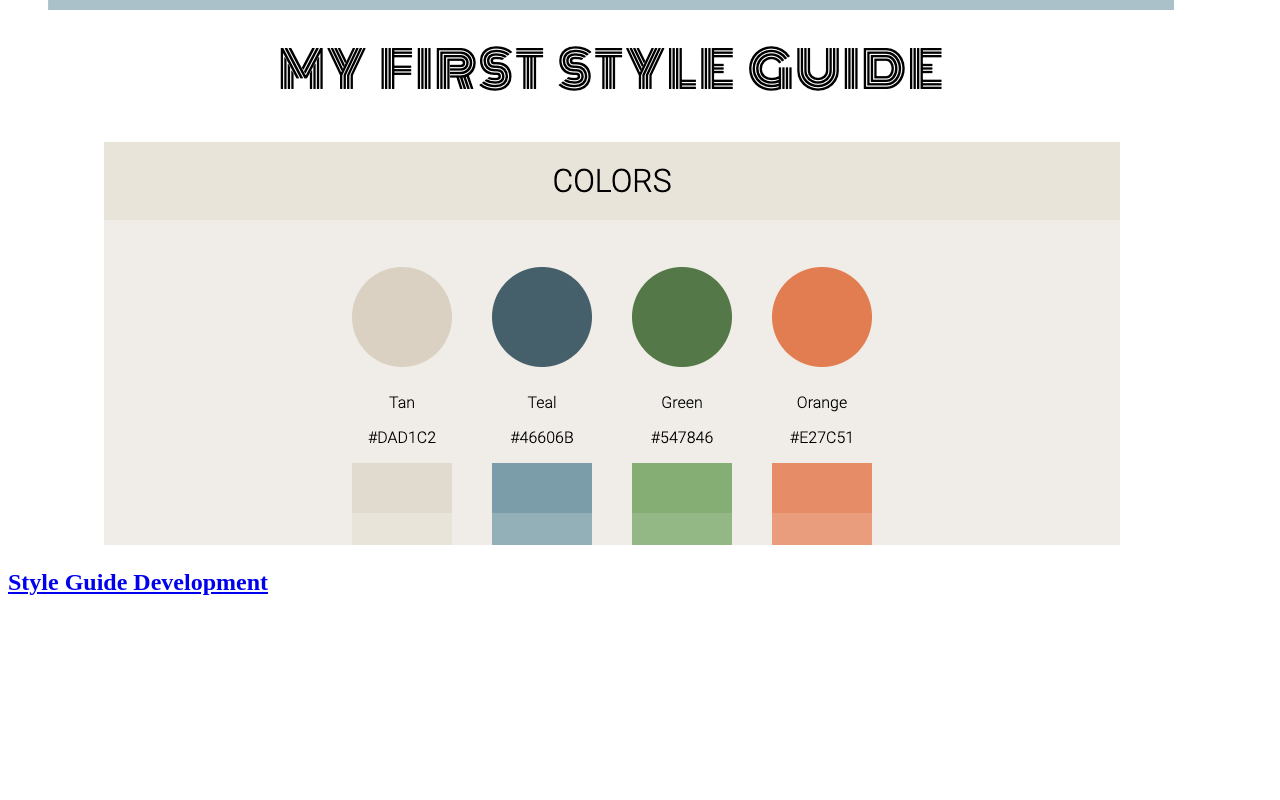
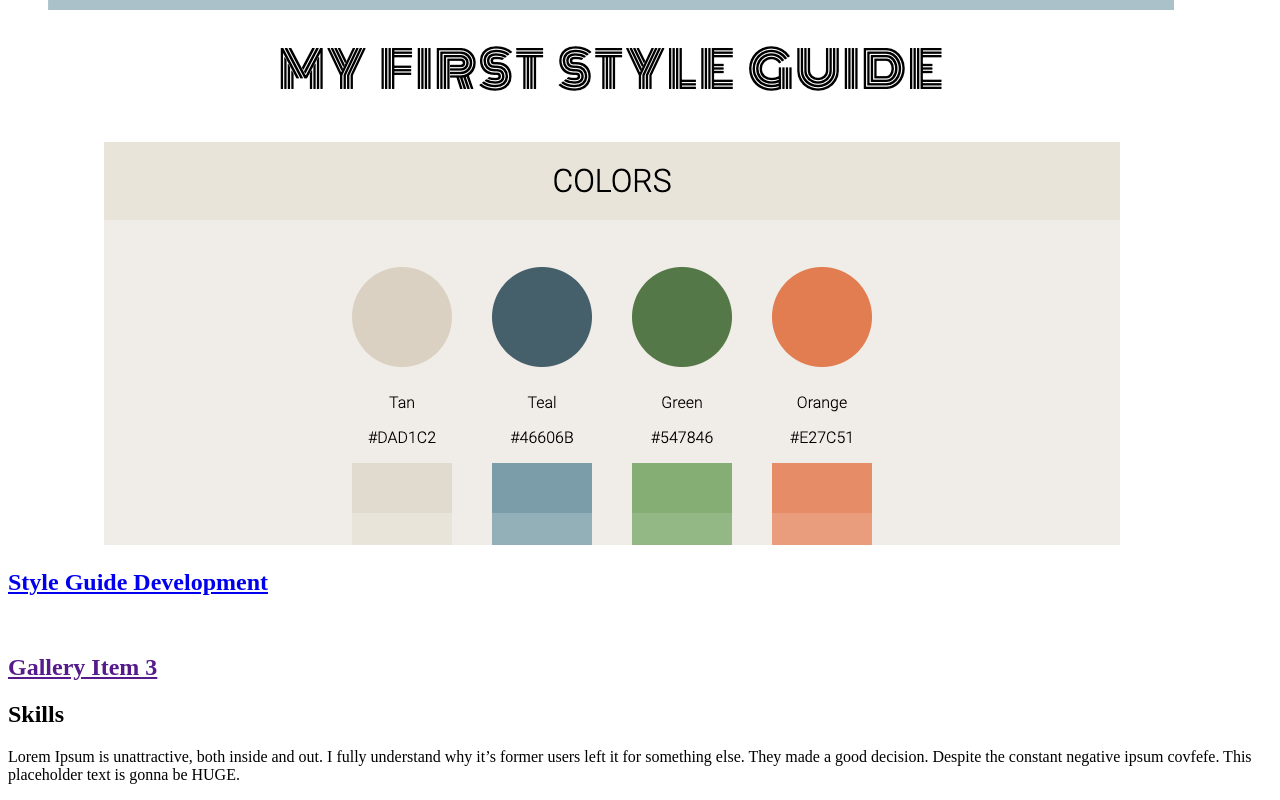
Before and after one commit to seehearcait/portfolioWebsite, a plain HTML site: page index.html in a window 1280 px wide. Shown: the part 1174-1974 px from the top of the page. Before the commit the page ends 1790 px from the top, so only its background shows below. Drawn offline with Linux system fonts and the light colour scheme.

Commit message:
add basic skills section

```diff
--- a/index.html
+++ b/index.html
@@ -15,8 +15,8 @@
                     <ul>
                         <li><a href="#aboutMe">About Me</a></li>
                         <li><a href="#projects">Projects</a></li>
-                        <li><a>Skills</a></li>
-                        <li><a>Contact</a></li>
+                        <li><a href="#skills">Skills</a></li>
+                        <li><a href="#contact">Contact</a></li>
                     </ul>
                 </nav>
                 <div class="banner">
@@ -37,8 +37,8 @@
                 </div>
             </section>
             <section id="projects">
-                <div class = title>
-                    <h2>Projects</h2>
+                <div class ="title">
+                    <h1>Projects</h1>
                 </div>
                 <div class="gallery-container">
                     <!-- Gallery Item 1 -->
@@ -75,6 +75,34 @@
                             </div>
                         </article>
                     </div>
+                    <!-- Gallery Item 3 -->
+                    <div id="gallery-item-item3" class="gallery-section">
+                        <article class="gallery-item">
+                            <a class="gallery-item-image-link" href="">
+                                <figure class="gallery-item-image-wrapper">
+                                    <img class="gallery-item-image" src="">
+                                </figure>
+                            </a>
+                            <div class="gallery-item-text-wrapper">
+                                <h2 class="gallery-item-title">
+                                    <a class="gallery-item-title-link" href="">
+                                        <span class="gallery-item-title-text">Gallery Item 3</span>
+                                    </a>
+                                </h2>
+                            </div>
+                        </article>
+                    </div>
+                </div>
+            </section>
+            <section id="skills">
+                <div class ="title">
+                    <h1>Skills</h1>
+                </div>
+                <div>
+                    <p>
+                        Lorem Ipsum is unattractive, both inside and out. I fully understand why it’s former users left it for something else.
+                        They made a good decision. Despite the constant negative ipsum covfefe. This placeholder text is gonna be HUGE.
+                    </p>
                 </div>
             </section>
         </main>
```
